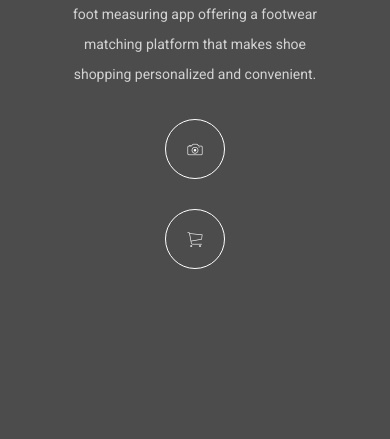
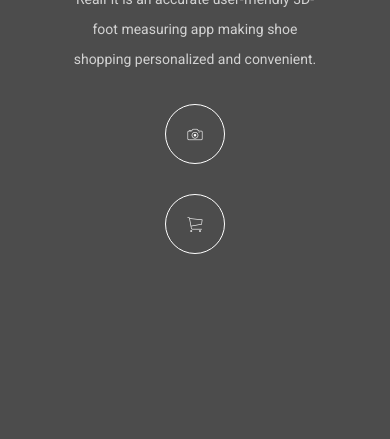
Before and after one commit to castiel1231/realFit, a website: page RealFit/www/index.html in a window 390 px wide. Shown: the part 405-844 px from the top of the page. Drawn offline with nearby package versions, Linux system fonts and the light colour scheme; some packages are replaced by stand-ins of ours.

Commit message:
Fixed text.

```diff
--- a/RealFit/www/index.html
+++ b/RealFit/www/index.html
@@ -141,27 +141,12 @@
                     <h1 class="color-white">Welcome Erika</h1>
                     <!--<h2 class="color-red-dark">Meet Aldo TrueFit</h2>-->
                     <p class="color-white center-text opacity-75">
-                        RealFit is an accurate user-friendly 3D-foot measuring app offering a footwear matching platform that makes shoe shopping personalized and convenient.
+                        RealFit is an accurate user-friendly 3D-foot measuring app making shoe shopping personalized and convenient.
                     </p>
-                    <!--<div class="center-socials full-bottom">
-                        <a href="#" class="icon icon-round icon-s icon-ghost">
-                            <i class="ion-ios-camera-outline"></i>
-                        </a>
-                        <a href="#" class="icon icon-round icon-s icon-ghost">
-                            <i class="ion-ios-cart-outline"></i>
-                        </a>
-                    </div>-->
-
-                    <!--<a href="#" class="scale-hover color-white border-white" onclick="app.capturePhoto()"><i class="ion-ios-camera-outline"></i></a>-->
                     <a href="index-classic-realfit.html" class="scale-hover color-white border-white"><i class="ion-ios-camera-outline"></i></a>
                     <p></p>
                     <a href="store-front-1.html" class="scale-hover color-white border-white"><i class="ion-ios-cart-outline"></i></a>
-                    <!--<p><button onclick="app.capturePhoto()">Capturar Foto</button></p>-->
-                    <!--<div class="center-socials full-bottom">
-                        <a href="#" class="icon icon-round icon-s icon-ghost facebook-color facebook-bg"><i class="ion-social-facebook"></i></a>
-                        <a href="#" class="icon icon-round icon-s icon-ghost google-color google-bg"><i class="ion-social-googleplus-outline"></i></a>
-                        <a href="#" class="icon icon-round icon-s icon-ghost twitter-color twitter-bg"><i class="ion-social-twitter"></i></a>
-                    </div>-->
+
                 </div>
 
             </div>
```
